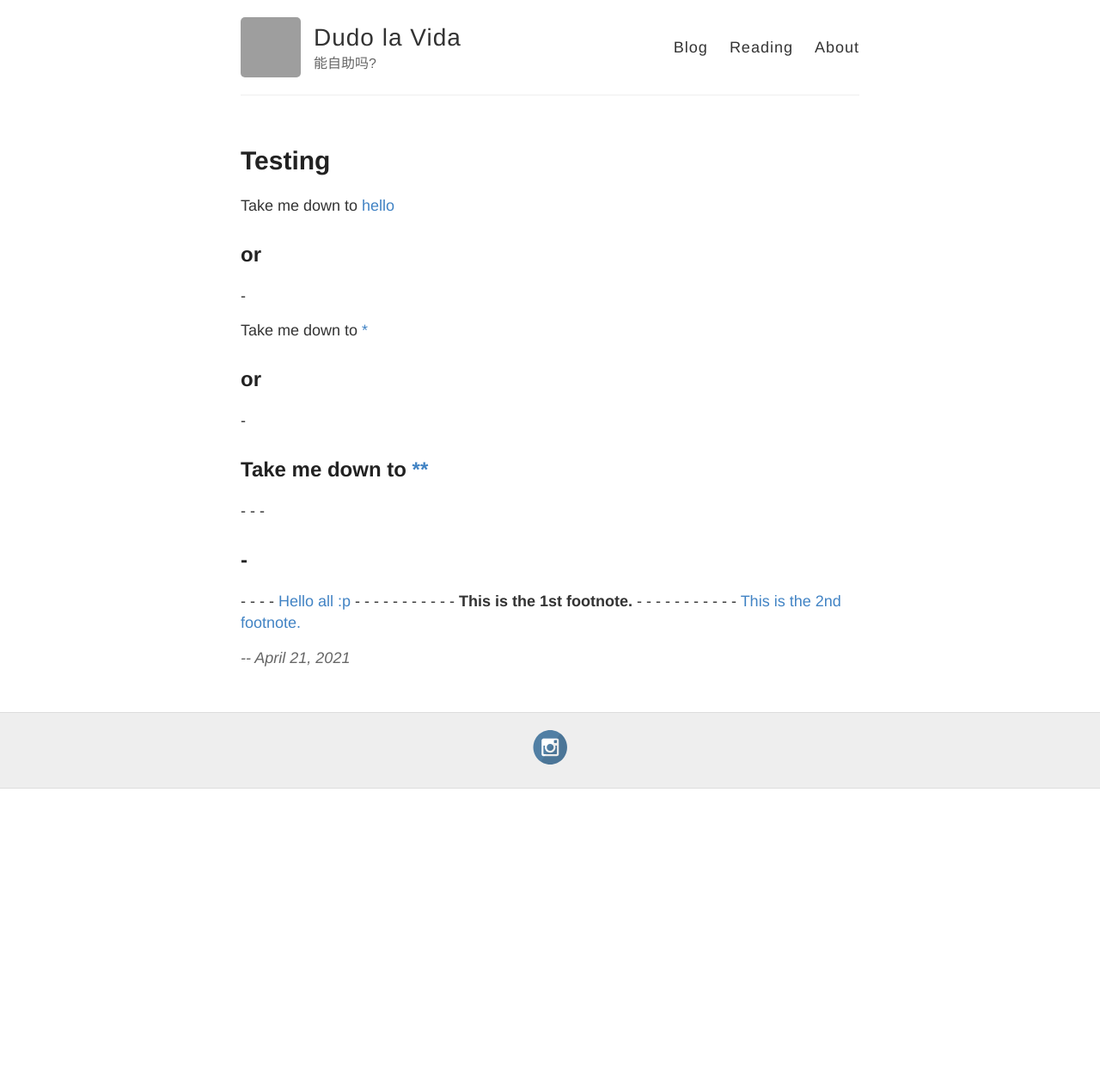
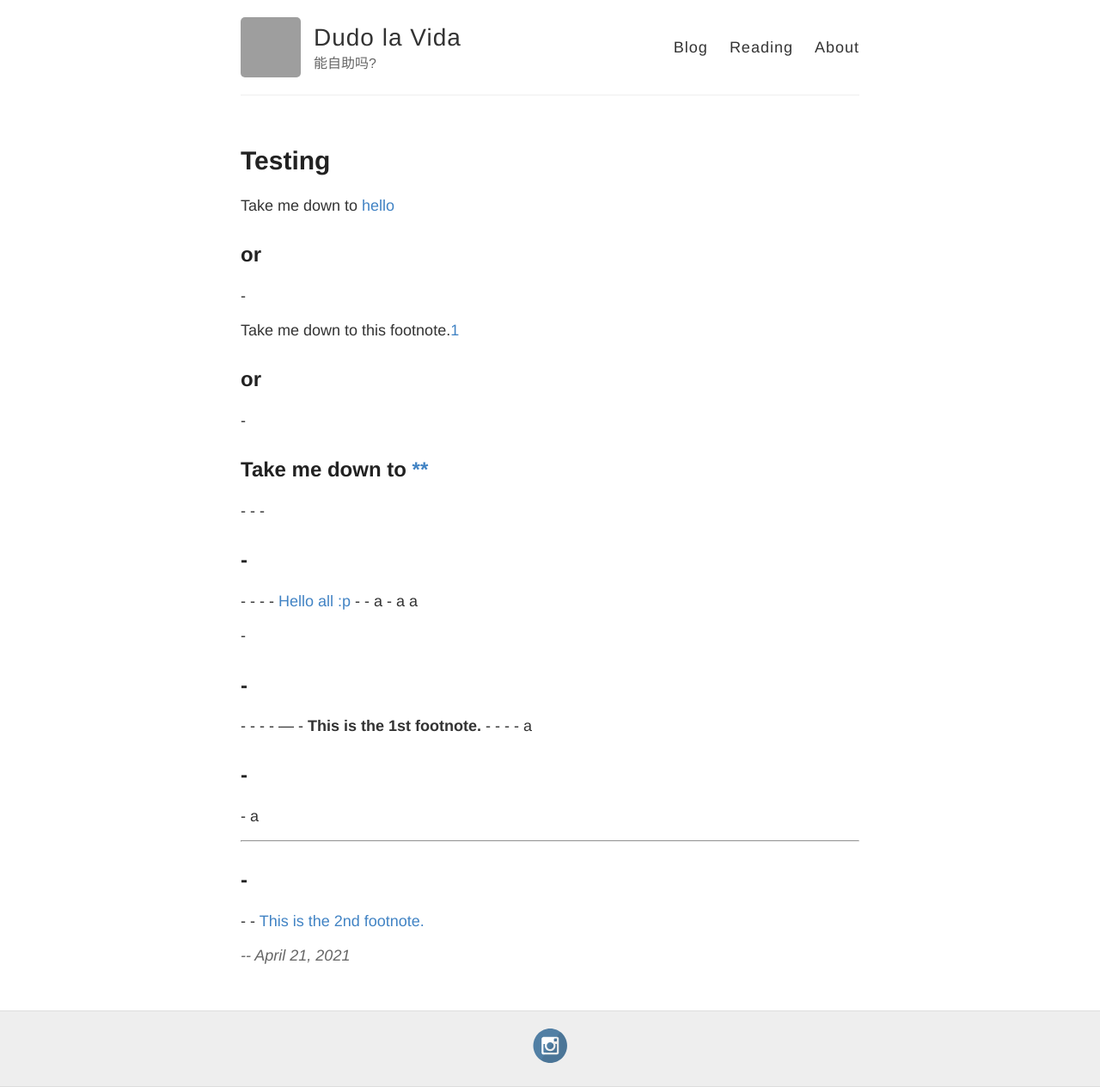
Before and after one commit to dudolavida/dudolavida.github.io, a Jekyll site: the page built from _posts/2021-04-21-Test.md, in a window 1280 px wide. Shown: the whole page at 86% size. Built offline with Jekyll 4.4.1, drawn with Linux system fonts in a browser that asks for light colours; before the commit the page ends 917 px from its top, so only the background shows below that; grey boxes are pictures that could not be loaded.

Commit message:
test a feature 0.3

```diff
--- a/_posts/2021-04-21-Test.md
+++ b/_posts/2021-04-21-Test.md
@@ -11,7 +11,7 @@
 -
 -
 
-Take me down to [\*](#\*)
+Take me down to this footnote.[<sup>1</sup>](#\*)
 
 or
 -
@@ -35,25 +35,43 @@
 </a>
 -
 -
+a
+-
+a
+a
+
+
+
+-
+
 -
 -
 -
 -
 -
 -
+---
 -
--
--
-<b id="\*">
+<b id="1">
 This is the 1st footnote.
 </b>
 -
 -
 -
 -
+a
+
+
+
+
+
 -
 -
 -
+a
+
+---
+
 -
 -
 -
```
